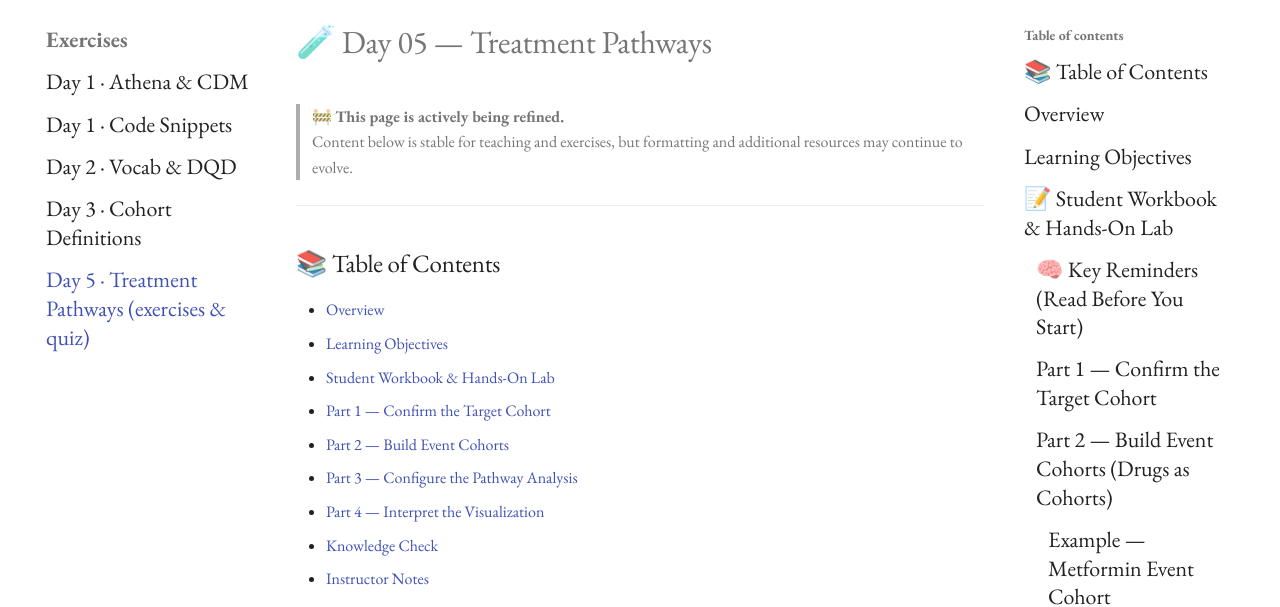
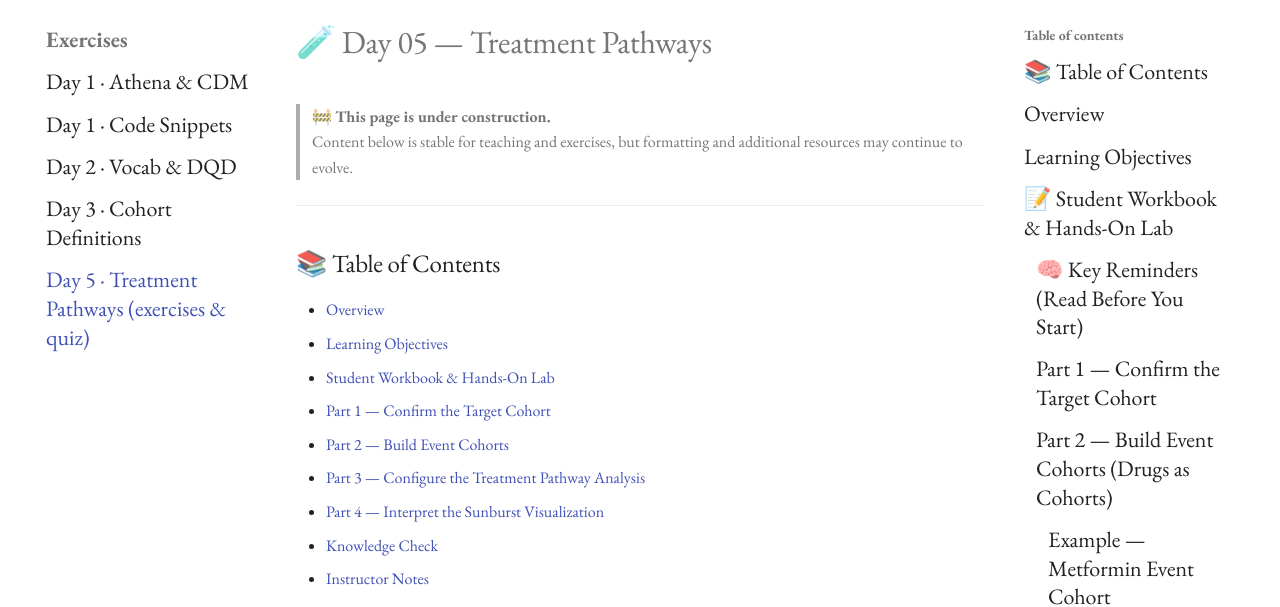
Before and after one commit to BoyceLab/OHDSITrainTheTrainer-6WK, an MkDocs documentation site: the page built from docs/exercises/day-05-pathways.md, in a window 1280 px wide and 900 px high. Shown: the part 162-769 px from the top of the window. Built offline with MkDocs 1.6.1 and Material for MkDocs 9.7.7, drawn with Linux system fonts in a browser that asks for light colours; comment, search, counter and statistics services are not loaded; some of the changed text lies outside the part shown.

Commit message:
Refine Day 05 Treatment Pathways documentation

```diff
--- a/docs/exercises/day-05-pathways.md
+++ b/docs/exercises/day-05-pathways.md
@@ -1,10 +1,6 @@
----
-title: "Day 05 — Treatment Pathways"
----
-
 # 🧪 Day 05 — Treatment Pathways
 
-> 🚧 **This page is actively being refined.**
+> 🚧 **This page is under construction.**
 > Content below is stable for teaching and exercises, but formatting and additional resources may continue to evolve.
 
 ---
@@ -12,17 +8,17 @@
 ## 📚 Table of Contents
 - [Overview](#overview)
 - [Learning Objectives](#learning-objectives)
-- [Student Workbook & Hands-On Lab](#student-workbook--hands-on-lab)
-  - [Part 1 — Confirm the Target Cohort](#part-1--confirm-the-target-cohort)
-  - [Part 2 — Build Event Cohorts](#part-2--build-event-cohorts-drugs-as-cohorts)
-  - [Part 3 — Configure the Pathway Analysis](#part-3--configure-the-treatment-pathway-analysis)
-  - [Part 4 — Interpret the Visualization](#part-4--interpret-the-sunburst-visualization)
+- [Student Workbook & Hands-On Lab](#student-workbook-hands-on-lab)
+  - [Part 1 — Confirm the Target Cohort](#part-1-confirm-the-target-cohort)
+  - [Part 2 — Build Event Cohorts](#part-2-build-event-cohorts)
+  - [Part 3 — Configure the Treatment Pathway Analysis](#part-3-configure-the-treatment-pathway-analysis)
+  - [Part 4 — Interpret the Sunburst Visualization](#part-4-interpret-the-sunburst-visualization)
 - [Knowledge Check](#knowledge-check)
 - [Instructor Notes](#instructor-notes)
 
 ---
 
-## Overview
+## <a id="overview"></a>Overview
 
 In Day 05, participants learn how to use **OHDSI ATLAS Treatment Pathways** to describe **observable sequences of care** following cohort entry.
 
@@ -32,7 +28,7 @@
 
 ---
 
-## Learning Objectives
+## <a id="learning-objectives"></a>Learning Objectives
 
 By the end of this session, participants will be able to:
 
@@ -44,7 +40,7 @@
 
 ---
 
-## 📝 Student Workbook & Hands-On Lab
+## <a id="student-workbook-hands-on-lab"></a>📝 Student Workbook & Hands-On Lab
 
 ### 🧠 Key Reminders (Read Before You Start)
 
@@ -56,11 +52,11 @@
 
 ---
 
-### Part 1 — Confirm the Target Cohort
+### <a id="part-1-confirm-the-target-cohort"></a>Part 1 — Confirm the Target Cohort
 
 Confirm that the following cohort exists and has been generated:
 
-- ** Type 2 Diabetes Mellitus**
+- **Type 2 Diabetes Mellitus**
 
 ✔ Cohort has an index date
 ✔ Cohort successfully generated on your database
@@ -70,7 +66,7 @@
 
 ---
 
-### Part 2 — Build Event Cohorts (Drugs as Cohorts)
+### <a id="part-2-build-event-cohorts"></a>Part 2 — Build Event Cohorts (Drugs as Cohorts)
 
 Create cohorts representing **treatment events**.
 
@@ -101,12 +97,12 @@
 
 ---
 
-### Part 3 — Configure the Treatment Pathway Analysis
+### <a id="part-3-configure-the-treatment-pathway-analysis"></a>Part 3 — Configure the Treatment Pathway Analysis
 
 1. Navigate to **Analyses → Pathways**
 2. Create a **New Pathway Analysis**
 3. Target cohort:
-   - ` Type 2 Diabetes Mellitus`
+   - `Type 2 Diabetes Mellitus`
 4. Add event cohorts:
    - Metformin
    - DPP4
@@ -116,13 +112,13 @@
    - `30 days`
 6. Save and generate
 
-✍️ Record:
+✍️ **Record**
 - Persons with pathways: ______________________
 - % of cohort with pathways: ______________________
 
 ---
 
-### Part 4 — Interpret the Sunburst Visualization
+### <a id="part-4-interpret-the-sunburst-visualization"></a>Part 4 — Interpret the Sunburst Visualization
 
 Answer while viewing the **Visualization** tab:
 
@@ -138,10 +134,9 @@
 
 ✍️ Notes:
 
-
 ---
 
-## ❓ Knowledge Check
+## <a id="knowledge-check"></a>❓ Knowledge Check
 
 Select the **single best answer**.
 
@@ -216,7 +211,7 @@
 
 ---
 
-## 🧑‍🏫 Instructor Notes
+## <a id="instructor-notes"></a>🧑‍🏫 Instructor Notes
 
 - Emphasize **Table 1d** for rapid understanding of complexity
 - Reinforce that pathways are **descriptive, not causal**
```
